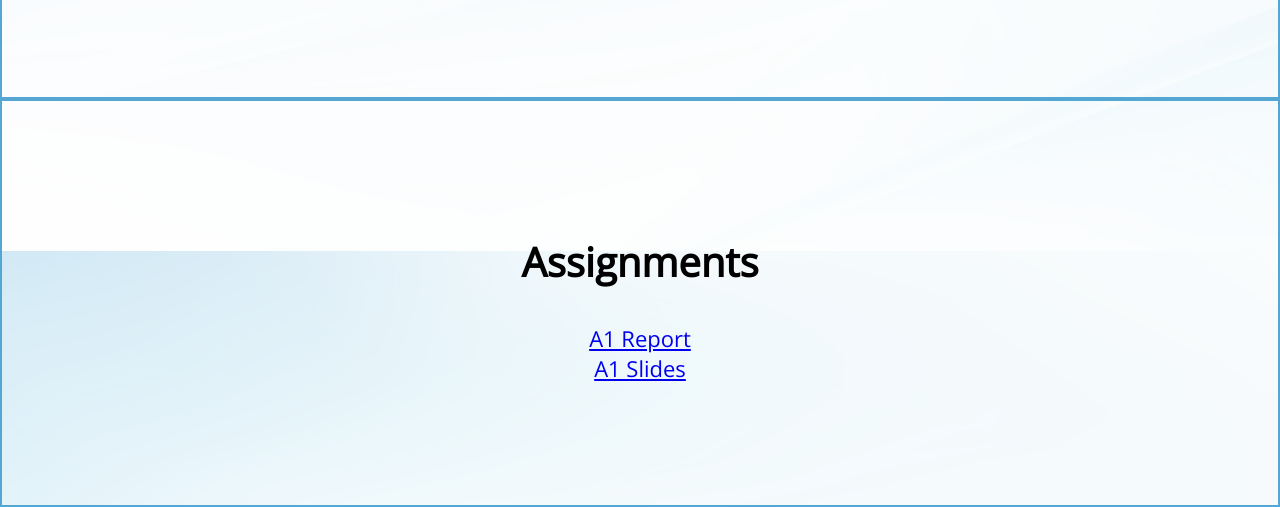
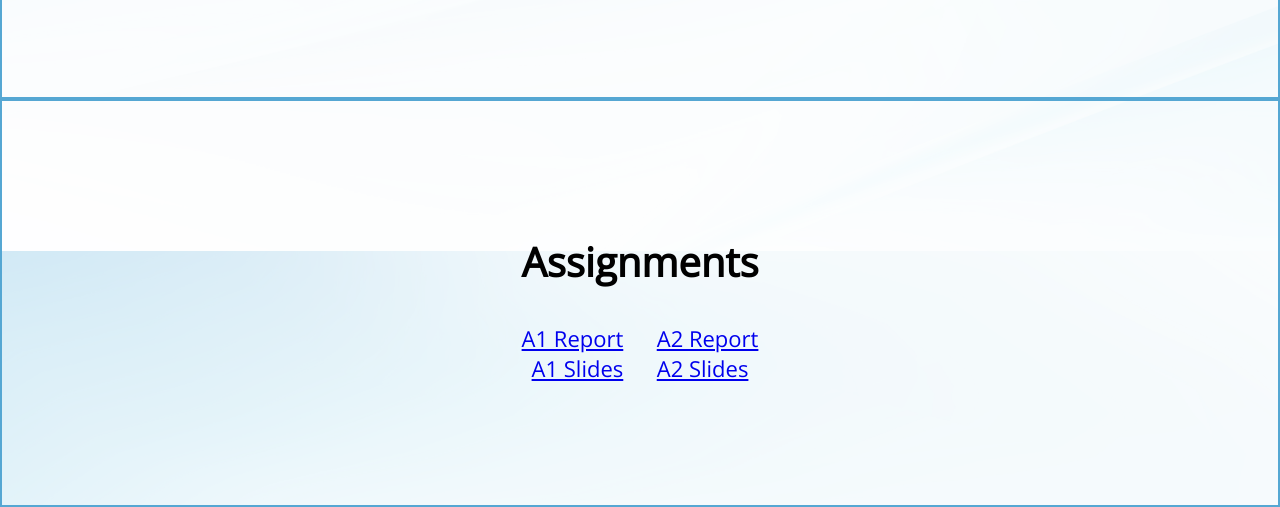
Before and after one commit to 1fongnat/1fongnat.github.io, a plain HTML site: page index.html in a window 1280 px wide. Shown: the part 1349-1856 px from the top of the page. Drawn offline with nearby package versions, Linux system fonts and the light colour scheme.

Commit message:
Second report and slides addition

```diff
--- a/index.html
+++ b/index.html
@@ -73,8 +73,10 @@
     <section id="assignments" class="section">
         <h2>Assignments</h2>
         <p><a target = "_blank" href="https://drive.google.com/file/d/1equ9tG4ujAL7iGQ3fauaewb2-TjelpN-/view?usp=drive_link"> A1 Report</a>
+        &emsp; <a target = "_blank" href="https://drive.google.com/file/d/1L0vJU3JRAeOsOrbeRCtzUeW_CYaOQWOi/view?usp=sharing"> A2 Report</a>
             <br>
             <a target = "_blank" href="https://docs.google.com/presentation/d/1KOvgVo-3Kwbli6pOmvbNIRYhFA5bFCwD/edit?usp=drive_link&ouid=107012667041907638104&rtpof=true&sd=true"> A1 Slides</a>
+            &emsp; <a target = "_blank" href="https://docs.google.com/presentation/d/1PCTANv7k97iG538eNrMlezhfsSsi6fXU/edit?usp=sharing&ouid=107012667041907638104&rtpof=true&sd=true"> A2 Slides</a>
         </p>
     </section>
 
```
